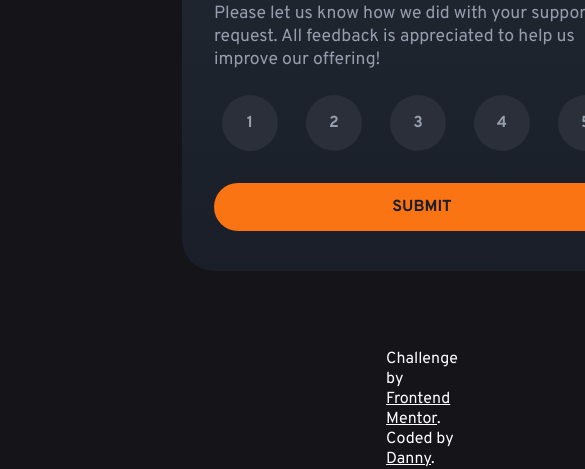
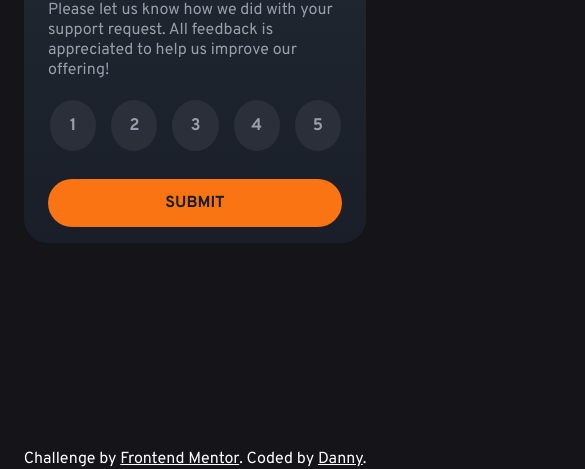
Before and after one commit to Danny-Carvajal/interactive-rating-component, a website built with Vite: page index.html in a window 390 px wide. Shown: the part 375-844 px from the top of the page, 585 px wide, since content can reach past the window. Built offline with nearby package versions, Linux system fonts and the light colour scheme.

Commit message:
Made responsive, project Finished.

```diff
--- a/index.html
+++ b/index.html
@@ -43,11 +43,10 @@
       </div>
       <!-- Thank you state end -->
 
-    <div class="attribution">
+    <footer class="attribution">
       Challenge by <a class="att" href="https://www.frontendmentor.io?ref=challenge" target="_blank">Frontend Mentor</a>.
       Coded by <a class="att" href="#">Danny</a>.
-    </div>
-
+    </footer>
     <script type="module" src="./src/main.js"></script>
   </body>
 </html>
--- a/src/styles.css
+++ b/src/styles.css
@@ -33,7 +33,7 @@ body {
   flex-direction: column;
   align-items: center;
   justify-content: center;
-  min-width: 100vh;
+  min-width: 100vw;
   min-height: 100vh;
 
   & .attribution {
@@ -209,3 +209,84 @@ body {
 .att {
   color: var(--white);
 }
+
+/* ==================== */
+/*  Responsive Section  */
+/* ==================== */
+
+@media screen and (max-width: 500px)  {
+  body {
+   display: flex;
+   justify-content: center;
+   align-items: center;
+   min-width: 100vw;
+   min-height: 100vh;
+   max-width: 100vw;
+    padding: 1.5rem;
+  }
+
+  .rating-card,
+  .thanking-card {
+    width: 100%;
+    height: auto;
+    min-height: 42vh;
+    max-height: 57vh;
+    padding: 1.5rem 1.5rem 1rem 1.5rem;
+    border-radius: 1.5rem;
+    gap: 0.75rem;
+    display: flex;
+    justify-content: flex-start;
+
+    &.button-line {
+      justify-content: space-between;
+    }
+  }
+
+  .icon-circle {
+    width: 3rem;
+    min-height: 3rem;
+    margin-bottom: 2vh;
+  }
+
+  .icon-star {
+    width: 1rem;
+    height: 1rem;
+  }
+
+  .rating-title {
+    font-size: 1.6rem;
+  }
+
+  .rating-content,
+  .thanking-content {
+    font-size: 1rem;
+  }
+
+  .button-line {
+    max-height: 10vh;
+  }
+
+  .rating-button {
+    width: 12vw;
+    height: 6vh;
+    font-size: 2vh;
+    margin: 1vh 0.25vw 0vh 0.5vw;
+  }
+
+  .submit-button {
+    min-height: 3rem;
+    font-size: 1rem;
+    margin-top: 0.5rem;
+    margin-top: 1rem;
+  }
+
+  .thanking-img {
+    width: 8rem;
+    height: auto;
+  }
+
+  .span-background {
+    padding: 0.8rem 1.2rem;
+  }
+
+}
```
